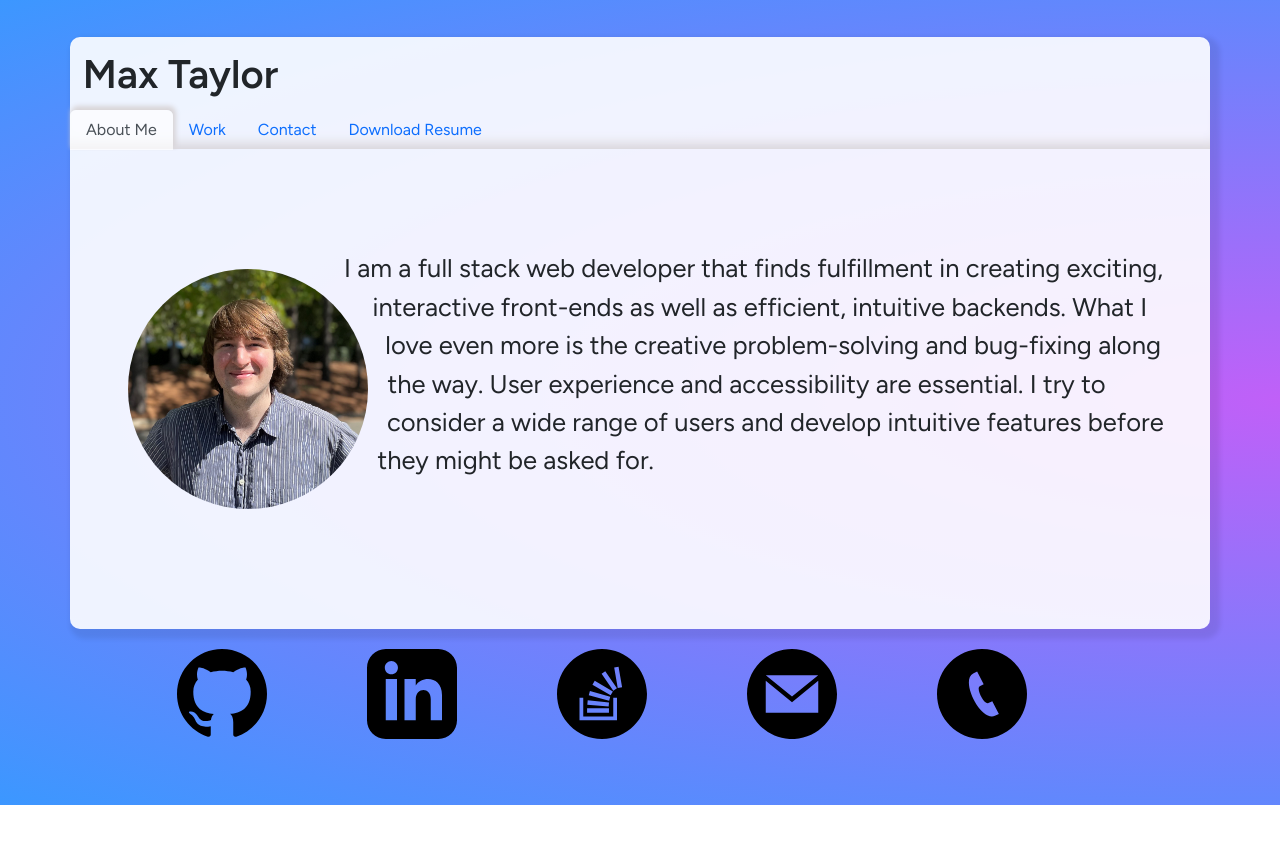
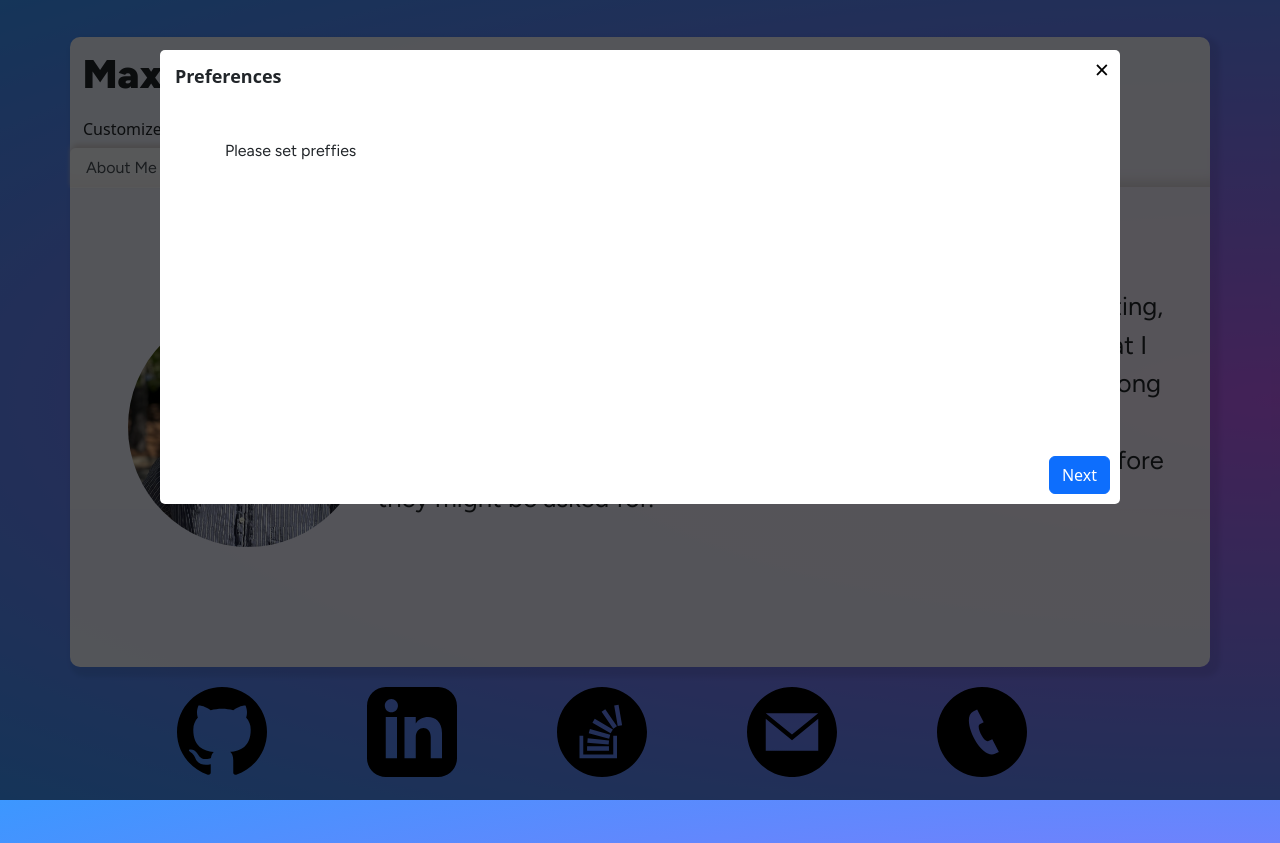
Before and after one commit to maxbransontaylor/my-portfolio, a React (Create React App) app: page / in a window 1280 px wide. Before the commit the page ends 805 px from the top, so only its background shows below. Built offline with nearby package versions, Linux system fonts and the light colour scheme.

Commit message:
starting preferences modal

```diff
--- a/package.json
+++ b/package.json
@@ -2,14 +2,14 @@
   "name": "my-portfolio",
   "version": "0.1.0",
   "private": true,
-  "homepage": "https://maxbransontaylor.github.io/my-portfolio"
-  ,
+  "homepage": "https://maxbransontaylor.github.io/my-portfolio",
   "dependencies": {
     "@testing-library/jest-dom": "^5.16.4",
     "@testing-library/react": "^11.1.0",
     "@testing-library/user-event": "^13.5.0",
     "bootstrap": "^5.2.2",
     "react": "17.0.2",
+    "react-color": "^2.19.3",
     "react-dom": "17.0.2",
     "react-router-dom": "^5.3.0",
     "react-scripts": "5.0.1",
--- a/src/App.js
+++ b/src/App.js
@@ -1,13 +1,21 @@
-import { useState } from "react";
+import { useEffect, useState } from "react";
 import Nav from "./components/Nav";
 import About from "./components/About";
 import Contact from "./components/Contact";
 import Work from "./components/Work";
 import Footer from "./components/Footer";
 import resume from "./taylor-resume.pdf";
-
+import Modal from "./components/Modal";
 function App() {
+  const [preferences, setPreferences] = useState({ font: '', color: '', picture: '' })
+  const [showModal, setShowModal] = useState(false)
   const [currentPage, pageSelect] = useState("About Me");
+  useEffect(() => {
+    const localData = localStorage.getItem('preferences')
+    if (localData) {
+      setPreferences(JSON.parse(localData))
+    } else { setShowModal(true) }
+  }, [])
   const renderPage = () => {
     if (currentPage === "About Me") {
       return <About />;
@@ -22,8 +30,10 @@ function App() {
   };
   return (
     <>
+      {showModal && <Modal setShowModal={setShowModal} preferences={preferences} setPreferences={setPreferences} />}
+
       <div className="container mt-2" id="page-container">
-        <Nav currentPage={currentPage} pageSelect={pageSelect}></Nav>
+        <Nav setShowModal={setShowModal} currentPage={currentPage} pageSelect={pageSelect}></Nav>
         <main className="container">{renderPage()}</main>
       </div>
 
--- a/src/components/About.js
+++ b/src/components/About.js
@@ -2,6 +2,7 @@ import React, { useEffect, useState } from "react";
 import photo from "../mediumcasual.jpg";
 
 function About() {
+
   const [pageLoad, setPageLoad] = useState(false);
   useEffect(() => {
     setPageLoad(true);
@@ -11,9 +12,8 @@ function About() {
   }, []);
   return (
     <section
-      className={`about-page d-flex align-items-center ${
-        pageLoad ? "yopacity" : "nopacity"
-      }`}
+      className={`about-page d-flex align-items-center ${pageLoad ? "yopacity" : "nopacity"
+        }`}
     >
       <div id="about-container">
         <img className="prof-img" src={photo}></img>
--- /dev/null
+++ b/src/components/Modal/Color.js
@@ -0,0 +1,14 @@
+import React from "react";
+import { CirclePicker } from 'react-color'
+function Color({ preferences, setPreferences }) {
+    function handleChange(color) {
+        setPreferences({ ...preferences, color: color.rgb })
+    }
+    return (
+        <>
+            <h2>What's your favorite color?</h2>
+            <CirclePicker onChange={handleChange} />
+        </>
+    )
+}
+export default Color
--- /dev/null
+++ b/src/components/Modal/Font.js
@@ -0,0 +1,41 @@
+import React from "react";
+
+function Font({ preferences, setPreferences }) {
+    function handleChange() {
+
+        const font = document.querySelector('input[name=fontselect]:checked').value;
+        setPreferences({ ...preferences, font: font })
+        console.log(preferences)
+
+
+    }
+    return (
+        <>
+            <h2>
+                Which font looks the most professional?
+            </h2>
+            <form onChange={handleChange}>
+
+                <div class="form-check" id="indie">
+                    <input class="form-check-input" type="radio" name="fontselect" id="indieinput" value='indie' />
+                    <label class="form-check-label" for="indieinput">
+                        This one!
+                    </label>
+                </div>
+                <div class="form-check" id="figtree">
+                    <input class="form-check-input" type="radio" name="fontselect" id="figtreeinput" value='figtree' checked />
+                    <label class="form-check-label" for="figtreeinput">
+                        This one!
+                    </label>
+                </div>
+                <div class="form-check" id="orb">
+                    <input class="form-check-input" type="radio" name="fontselect" id="orbinput" value='orb' />
+                    <label class="form-check-label" for="orbinput">
+                        This one!
+                    </label>
+                </div>
+            </form>
+        </>
+    )
+}
+export default Font
--- /dev/null
+++ b/src/components/Modal/index.css
@@ -0,0 +1,69 @@
+.modalBackdrop {
+    background: rgba(0, 0, 0, .65);
+    bottom: 0;
+    left: 0;
+    overflow: auto;
+    position: fixed;
+    right: 0;
+    top: 0;
+    z-index: 1;
+    transition: opacity .5s ease-in-out;
+}
+
+.modalContainer {
+    background: white;
+    border-radius: 5px;
+    max-width: 78%;
+    margin: 50px auto;
+    padding: 15px;
+    width: 960px;
+    position: relative;
+
+}
+
+.close {
+    border: none;
+    background: none;
+    position: absolute;
+    top: 0;
+    right: 5px;
+    font-size: 25px;
+}
+
+.modalTitle {
+    font-size: 18px;
+    font-weight: 600;
+    margin-bottom: 25px;
+    display: inline;
+}
+
+#buttoncontainer {
+    position: absolute !important;
+    bottom: 10px;
+    right: 10px;
+}
+
+#nextbtn {
+    margin-left: 8px;
+}
+
+#contentcontainer {
+    height: 50vh;
+    padding: 50px;
+}
+
+.form-check {
+    font-size: 20px;
+}
+
+#figtree {
+    font-family: 'Figtree', cursive;
+}
+
+#indie {
+    font-family: 'Indie Flower', cursive;
+}
+
+#orb {
+    font-family: 'Orbitron', cursive;
+}
--- /dev/null
+++ b/src/components/Modal/index.js
@@ -0,0 +1,43 @@
+import React, { useEffect, useState } from "react";
+import Font from './Font'
+import './index.css'
+import Color from './Color'
+function Modal({ setShowModal, preferences, setPreferences }) {
+    const [pageLoad, setPageLoad] = useState(false);
+    useEffect(() => {
+        setPageLoad(true);
+        return function cleanup() {
+            setPageLoad(false);
+        };
+    }, []);
+    useEffect(() => {
+        localStorage.setItem('preferences', JSON.stringify(preferences))
+    }, [preferences])
+    const [page, setPage] = useState(0)
+
+
+    return (
+        <div className={`modalBackdrop ${pageLoad ? "yopacity" : "nopacity"
+            }`}>
+            <div className="modalContainer">
+                <h3 className="modalTitle">Preferences</h3>
+                <button className="close" onClick={() => { ; setShowModal(false) }}><span aria-hidden="true">&times;</span></button>
+                <section id='contentcontainer'>
+                    {page === 0 && <p>Please set preffies</p>}
+                    {page === 1 && <Font preferences={preferences} setPreferences={setPreferences} />}
+                    {page === 2 && <Color preferences={preferences} setPreferences={setPreferences} />}
+                </section>
+                <div id='buttoncontainer'>
+                    {page > 0 && <button onClick={() => setPage(page - 1)} className="btn btn-primary" id="backbtn" type="button">
+                        Back
+                    </button>}
+                    <button onClick={() => { ; setPage(page + 1) }} className="btn btn-primary" id="nextbtn" type="button">
+                        Next
+                    </button>
+                </div>
+            </div>
+        </div>
+    );
+}
+
+export default Modal
--- a/src/components/Nav.js
+++ b/src/components/Nav.js
@@ -1,12 +1,13 @@
 import React, { useEffect } from "react";
 import resume from "../taylor-resume.pdf";
-function Nav({ currentPage, pageSelect }) {
+function Nav({ currentPage, pageSelect, setShowModal }) {
   useEffect(() => {
     document.title = currentPage;
   });
   return (
     <header>
       <h1>Max Taylor</h1>
+      <button className="btn" id="modalbutton" onClick={() => setShowModal(true)}>Customize!</button>
       <nav>
         <ul className="nav nav-tabs">
           <li className="nav-item">
--- a/src/index.css
+++ b/src/index.css
@@ -1,5 +1,4 @@
-@import url('https://fonts.googleapis.com/css2?family=Figtree:wght@400;600&display=swap');
-
+@import url('https://fonts.googleapis.com/css2?family=Figtree:wght@400;900&family=Indie+Flower&family=Orbitron&display=swap');
 
 
 :root {
@@ -54,10 +53,12 @@ main {
   transition: opacity ease-in .7s;
   padding: 2vw;
 }
+
 .contact {
   height: inherit;
   overflow-y: auto;
 }
+
 P {
   font-family: 'Figtree', cursive;
 }
@@ -106,16 +107,20 @@ header h1 {
   animation-fill-mode: both;
   animation-timing-function: ease-in-out;
 }
-.genrebuddy{
+
+.genrebuddy {
   background-image: url(./static/images/genrebuddy.png);
 }
-.giftpilot{
+
+.giftpilot {
   background-image: url(./static/images/giftpilot.png);
 }
-.portfolio{
+
+.portfolio {
   background-image: url(./static/images/portfolio.png);
 }
-.weatherdash{
+
+.weatherdash {
   background-image: url(./static/images/weatherdash.png);
 }
 
@@ -380,20 +385,25 @@ footer {
     border-top-right-radius: 2vw;
   }
 }
+
 @media screen and (max-height: 611px) {
-  .project-header{
+  .project-header {
     font-size: 16px;
 
   }
+
   .project-footer {
     font-size: 12px;
   }
- main {
-  height: 50vh;
- }
- .footer-icon{
-  padding-top: 5px;
- }
+
+  main {
+    height: 50vh;
+  }
+
+  .footer-icon {
+    padding-top: 5px;
+  }
+
   footer {
 
     height: 10vh;
```
Also changed, not shown: 1 other file (tests, documents, lock files or other folders).
